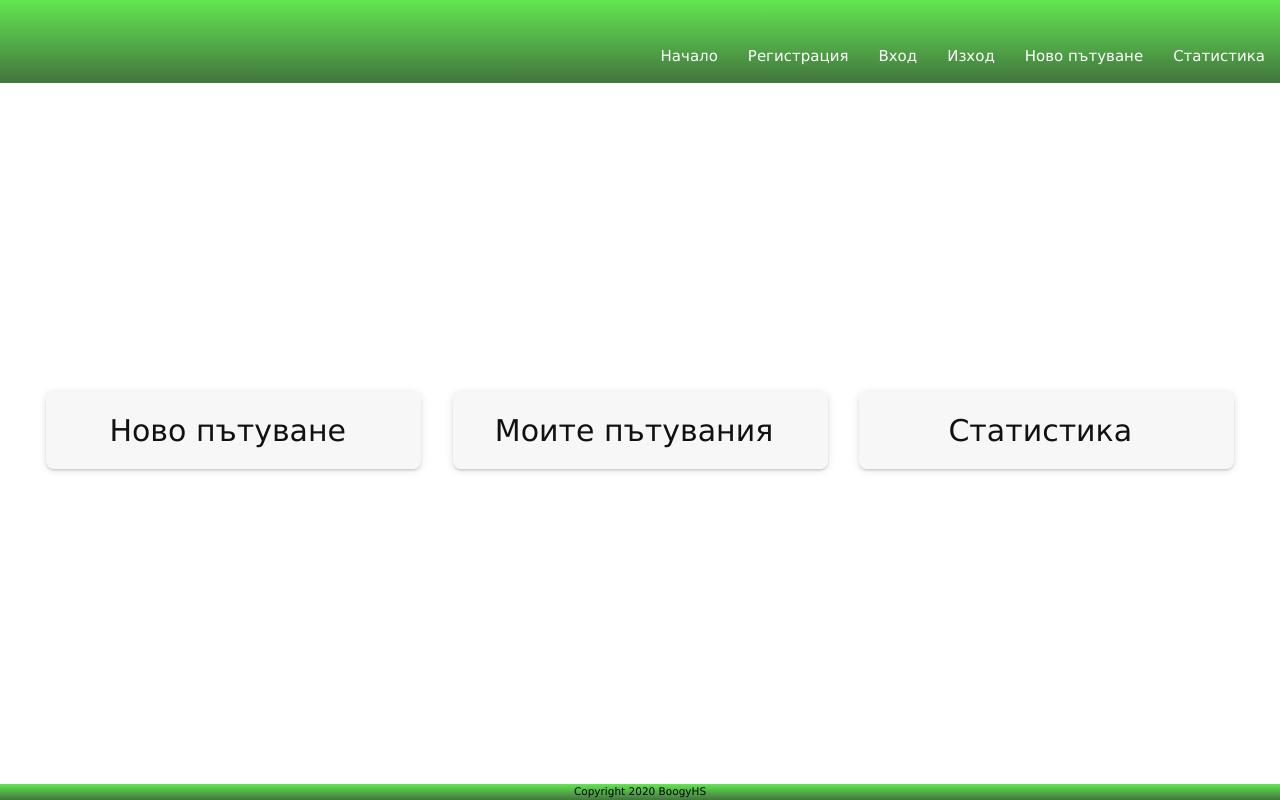
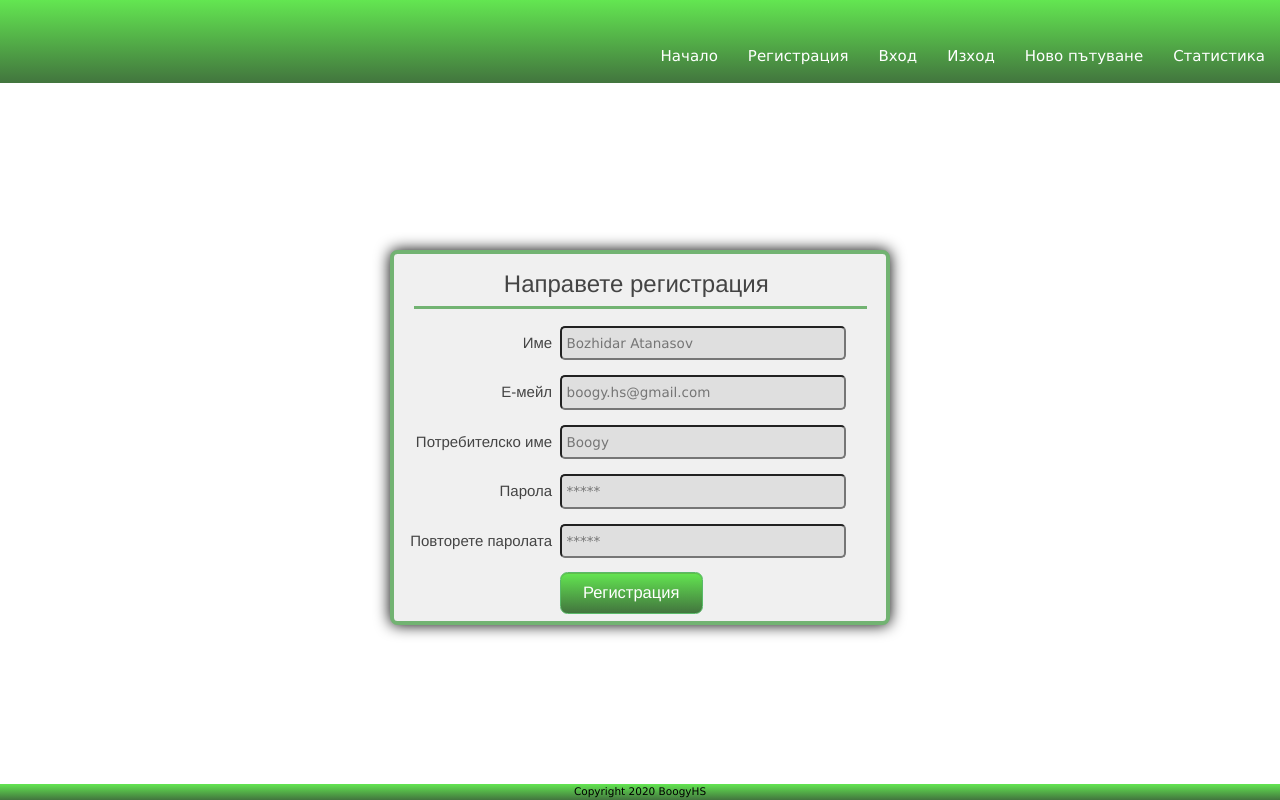
Before and after one commit to BoogyHS/React-travel-organizer, a React (Create React App) app: page /register in a window 1280 px wide. Built offline with nearby package versions, Linux system fonts and the light colour scheme.

Commit message:
registerform implemented

```diff
--- a/src/Components/App/App.js
+++ b/src/Components/App/App.js
@@ -1,14 +1,18 @@
 import React from 'react';
+import { BrowserRouter, Route, Switch, Redirect } from 'react-router-dom';
+
 import Header from '../common/Header'
 import Footer from '../common/Footer'
 import Home from '../Home'
-import { BrowserRouter, Route, Switch, Redirect } from 'react-router-dom';
+import Register from '../Register';
 
 import styles from './App.module.css'
 
 function App() {
+  // const userContext = React.createContext({ loggedIn: false });
 
   return (
+    // <userContext.Provider value={{ loggedIn: false }}>
       <BrowserRouter>
         <Header />
         <div className={styles["wrapper"]}>
@@ -16,7 +20,7 @@ function App() {
             <Switch>
               <Route path="/" exact><Redirect to="/home" /></Route>
               <Route path="/home" render={Home} />
-            <Route path="/register" render={Home} />
+              <Route path="/register" render={Register} />
               <Route path="/login" render={Home} />
               <Route path="/new-travel" render={Home} />
               <Route path="/statistics" render={Home} />
@@ -24,8 +28,9 @@ function App() {
             </Switch>
           </main>
         </div>
-      <Footer/>
+        <Footer />
       </BrowserRouter>
+    // </userContext.Provider>
   );
 }
 
--- a/src/Components/Home/index.jsx
+++ b/src/Components/Home/index.jsx
@@ -2,9 +2,13 @@ import React from 'react';
 import Link from '../common/Link'
 import styles from './style.module.css'
 
-function Home(){
-    return (
-        <div className={styles["home-card-wrapper"]}>
+// const loggedTextContentArr = ['Ново пътуване', 'Моите пътувания', 'Статистика'];
+
+function Home(props) {
+
+    if (props.loggedIn) {
+        return (
+            <div className={styles["home-card-wrapper"]}>
                 <Link to="/new-travel" className={`${styles["home-card"]} ${styles["card"]}`}>
                     <div>
                         <h2>Ново пътуване</h2>
@@ -21,7 +25,23 @@ function Home(){
                     </div>
                 </Link>
             </div>
-    )
+        )
+    } else {
+        return (
+            <div className={styles["home-card-wrapper"]}>
+                <Link to="/register" className={`${styles["home-card"]} ${styles["card"]}`}>
+                    <div>
+                        <h2>Регистрация</h2>
+                    </div>
+                </Link>
+                <Link to="/login" className={`${styles["home-card"]} ${styles["card"]}`}>
+                    <div>
+                        <h2>Вход</h2>
+                    </div>
+                </Link>
+            </div>
+        )
+    }
 }
 
 export default Home;
--- /dev/null
+++ b/src/Components/Register/index.jsx
@@ -0,0 +1,40 @@
+import React from 'react'
+import FormWrapper from '../common/FormWrapper'
+import FormButton from '../common/FormButton'
+
+function Register() {
+
+    return (
+        <FormWrapper>
+            <h3>Направете регистрация</h3>
+            <form id="sign-form">
+                <div>
+                    <label for="name">Име</label>
+                    <input type="text" id="name" spellcheck="false" placeholder="Bozhidar Atanasov" />
+                </div>
+                <div>
+                    <label for="email">Е-мейл</label>
+                    <input type="text" id="email" spellcheck="false" placeholder="boogy.hs@gmail.com" />
+                </div>
+                <div>
+                    <label for="username">Потребителско име</label>
+                    <input type="text" id="username" spellcheck="false" placeholder="Boogy" />
+                </div>
+                <div>
+                    <label for="password">Парола</label>
+                    <input type="password" id="password" placeholder="*****" />
+                </div>
+                <div>
+                    <label for="repeat-password">Повторете паролата</label>
+                    <input type="password" id="repeat-password" placeholder="*****" />
+                </div>
+                <div>
+                    <label></label>
+                    <FormButton text="Регистрация" id="register"></FormButton>
+                </div>
+            </form>
+        </FormWrapper>
+    )
+}
+
+export default Register;
--- /dev/null
+++ b/src/Components/common/FormButton/index.jsx
@@ -0,0 +1,11 @@
+import React from 'react'
+
+import styles from './style.module.css'
+
+function FormButton({text, id}){
+    return (
+        <input type="submit" value={text} id={id} className={styles["form-button"]} />
+    )
+}
+
+export default FormButton;
--- /dev/null
+++ b/src/Components/common/FormButton/style.module.css
@@ -0,0 +1,15 @@
+.form-button {
+    font-size: 1.1rem;
+    border-radius: 0.5rem;
+    padding: 0.5rem;
+    border: 1px solid #59B969;
+    box-shadow: 0 1px 0 0 #60BD49 inset;
+    background: linear-gradient(#63E651, #42753E);
+    color: #fff;
+    min-width: 30%;
+}
+
+.form-button:hover {
+    background: linear-gradient(#51DB1C, #6BA061);
+    cursor: pointer;
+}
--- /dev/null
+++ b/src/Components/common/FormWrapper/index.jsx
@@ -0,0 +1,13 @@
+import React from 'react'
+
+import styles from './style.module.css'
+
+function FormWrapper({children}){
+    return (
+        <div className={styles["wrapper-form"]}>
+        {children}
+        </div>
+    )
+}
+
+export default FormWrapper
--- /dev/null
+++ b/src/Components/common/FormWrapper/style.module.css
@@ -0,0 +1,57 @@
+.wrapper-form {
+    width: 100%;
+    max-width: 500px;
+    margin: 2rem auto 1rem auto;
+    padding: 0.5rem;
+    border: 0.3rem solid #72b372;
+    border-radius: 0.5rem;
+    font-family: "Helvetica Neue", Helvetica, Arial, sans-serif;
+    color: #444;
+    background-color: #F0F0F0;
+    box-shadow: 0 0 1rem 0 #000000;
+}
+
+.wrapper-form h3 {
+    margin: 0 0.8rem 1rem;
+    border-bottom: 0.2rem solid #72b372;
+    padding: 0.3rem 0.5rem 0.3rem 0;
+    text-align: center;
+}
+
+.wrapper-form div {
+    margin: 0 0 0.8rem 0;
+    border: none;
+}
+
+.wrapper-form div:last-child {
+    margin-bottom: 0;
+}
+
+.wrapper-form label {
+    display: inline-block;
+    width: 30%;
+    text-align: right;
+    margin: 0.5rem
+}
+
+.wrapper-form input[type=text], input[type=password], input[type=date], input[type=number], textarea, select {
+    width: 60%;
+    font-family: "Lucida Grande", "Lucida Sans Unicode", Tahoma, Sans-Serif;
+    padding: 5px;
+    font-size: 0.9em;
+    border-radius: 5px;
+    background: rgba(0, 0, 0, 0.07);
+}
+
+.wrapper-form input[type=text]:focus, input[type=password]:focus, input[type=date]:focus, input[type=number]:focus, textarea:focus, select:focus {
+    background: #FFFFFF;
+}
+
+.textarea-wrapper {
+    margin-bottom: 0px;
+    display: flex;
+}
+
+.textarea-wrapper textarea {
+    margin: 4px 0px 0px 4px;
+}
--- a/src/Components/common/Header/style.module.css
+++ b/src/Components/common/Header/style.module.css
@@ -13,6 +13,10 @@
     padding: 0;
     list-style: none;
     overflow: auto;
+}
+
+.header li {
+    text-align: center;
 }
 
 .header li a {
@@ -110,8 +114,6 @@
     top: 0;
 }
 
-/* 48em = 768px */
-
 @media (min-width: 670px) {
     .header h1 {
         font-size: 50px;
```
Lines whose indentation alone changed are shown as unchanged.
